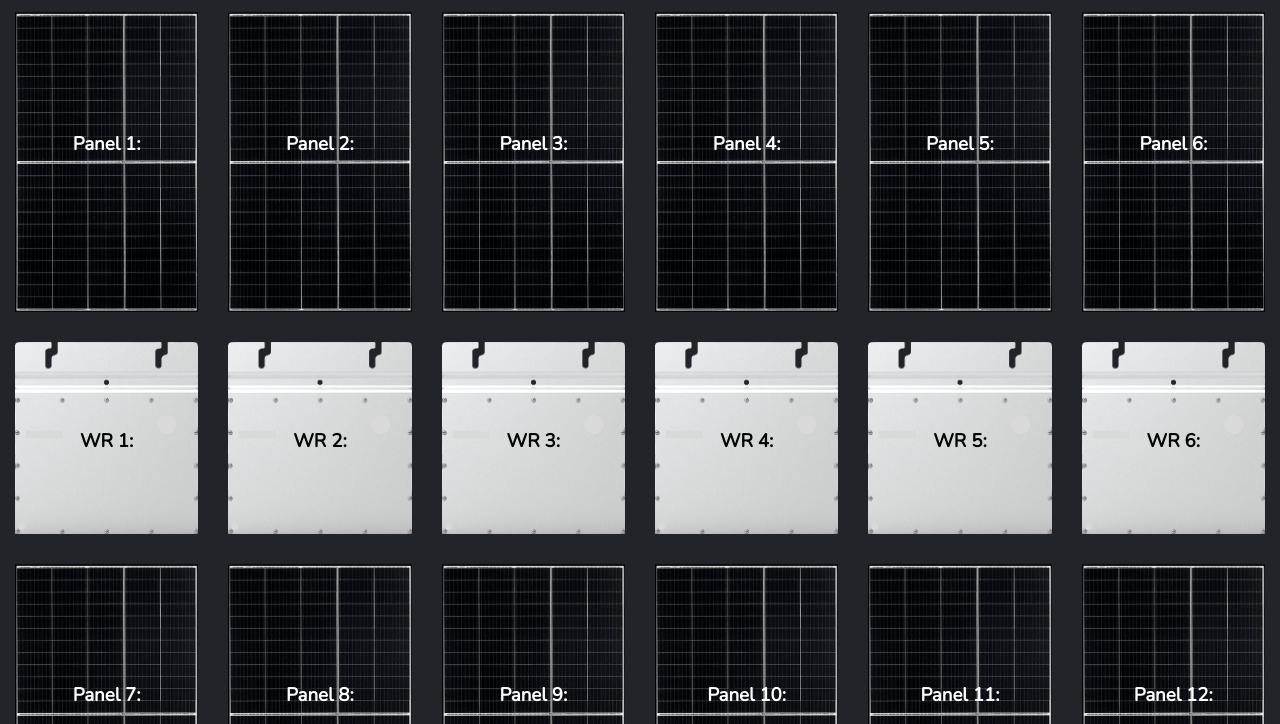
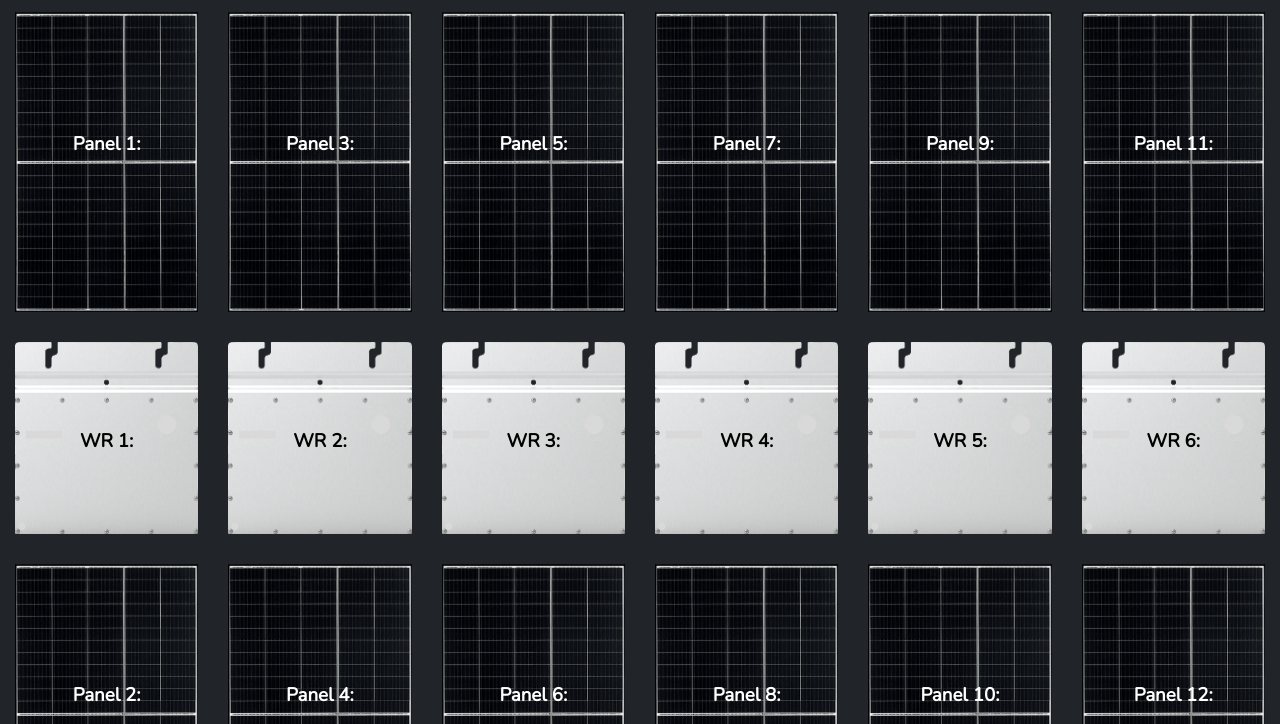
Before and after one commit to JanObi7/solar-view, a plain HTML site: page index.html in a window 1280 px wide. Shown: the part 76-800 px from the top of the page. Drawn offline with nearby package versions, Linux system fonts and the light colour scheme; a script that the page names is missing.

Commit message:
Panelanordnung verändert

```diff
--- a/index.html
+++ b/index.html
@@ -29,27 +29,27 @@
   <div class="panel">
     <img src="Panel.png" alt="Bildbeschreibung">
     <div class="statpanel1_1" id="statpanel2_1"></div>
-    <div class="text"><h3>Panel 2:<br><span id="pwr_2_1"></span></h3></div>
+    <div class="text"><h3>Panel 3:<br><span id="pwr_2_1"></span></h3></div>
   </div>
   <div class="panel">
     <img src="Panel.png" alt="Bildbeschreibung">
     <div class="statpanel1_1" id="statpanel3_1"></div>
-    <div class="text"><h3>Panel 3:<br><span id="pwr_3_1"></span></h3></div>
+    <div class="text"><h3>Panel 5:<br><span id="pwr_3_1"></span></h3></div>
   </div>
   <div class="panel">
     <img src="Panel.png" alt="Bildbeschreibung">
     <div class="statpanel1_1" id="statpanel4_1"></div>
-    <div class="text"><h3>Panel 4:<br><span id="pwr_4_1"></span></h3></div>
+    <div class="text"><h3>Panel 7:<br><span id="pwr_4_1"></span></h3></div>
   </div>
   <div class="panel">
     <img src="Panel.png" alt="Bildbeschreibung">
     <div class="statpanel1_1" id="statpanel5_1"></div>
-    <div class="text"><h3>Panel 5:<br><span id="pwr_5_1"></span></h3></div>
+    <div class="text"><h3>Panel 9:<br><span id="pwr_5_1"></span></h3></div>
   </div>
   <div class="panel">
     <img src="Panel.png" alt="Bildbeschreibung">
     <div class="statpanel1_1" id="statpanel6_1"></div>
-    <div class="text"><h3>Panel 6:<br><span id="pwr_6_1"></span></h3></div>
+    <div class="text"><h3>Panel 11:<br><span id="pwr_6_1"></span></h3></div>
   </div>
 </div>
 <div class="container">
@@ -88,27 +88,27 @@
   <div class="panel">
     <img src="Panel.png" alt="Bildbeschreibung">
     <div class="statpanel1_1" id="statpanel1_2"></div>
-    <div class="text"><h3>Panel 7:<br><span id="pwr_1_2"></span></h3></div>
+    <div class="text"><h3>Panel 2:<br><span id="pwr_1_2"></span></h3></div>
   </div>
   <div class="panel">
     <img src="Panel.png" alt="Bildbeschreibung">
     <div class="statpanel1_1" id="statpanel2_2"></div>
-    <div class="text"><h3>Panel 8:<br><span id="pwr_2_2"></span></h3></div>
+    <div class="text"><h3>Panel 4:<br><span id="pwr_2_2"></span></h3></div>
   </div>
   <div class="panel">
     <img src="Panel.png" alt="Bildbeschreibung">
     <div class="statpanel1_1" id="statpanel3_2"></div>
-    <div class="text"><h3>Panel 9:<br><span id="pwr_3_2"></span></h3></div>
+    <div class="text"><h3>Panel 6:<br><span id="pwr_3_2"></span></h3></div>
   </div>
   <div class="panel">
     <img src="Panel.png" alt="Bildbeschreibung">
     <div class="statpanel1_1" id="statpanel4_2"></div>
-    <div class="text"><h3>Panel 10:<br><span id="pwr_4_2"></span></h3></div>
+    <div class="text"><h3>Panel 8:<br><span id="pwr_4_2"></span></h3></div>
   </div>
   <div class="panel">
     <img src="Panel.png" alt="Bildbeschreibung">
     <div class="statpanel1_1" id="statpanel5_2"></div>
-    <div class="text"><h3>Panel 11:<br><span id="pwr_5_2"></span></h3></div>
+    <div class="text"><h3>Panel 10:<br><span id="pwr_5_2"></span></h3></div>
   </div>
   <div class="panel">
     <img src="Panel.png" alt="Bildbeschreibung">
```
